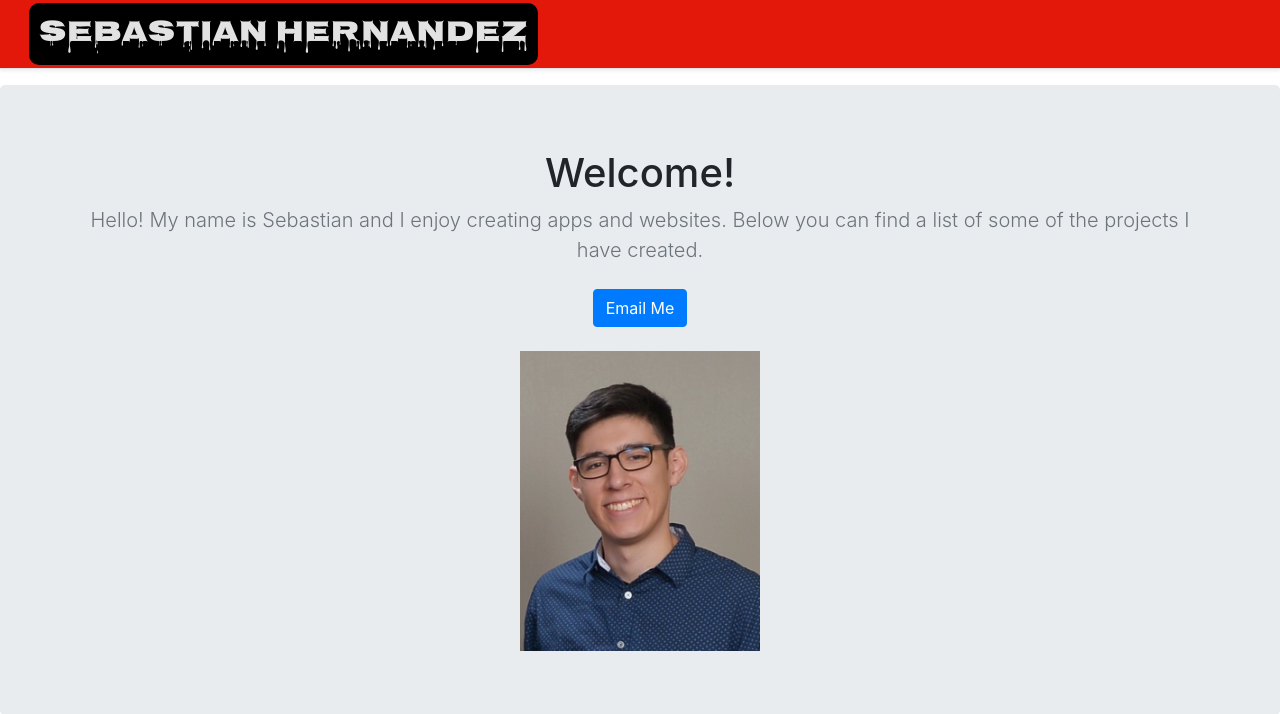
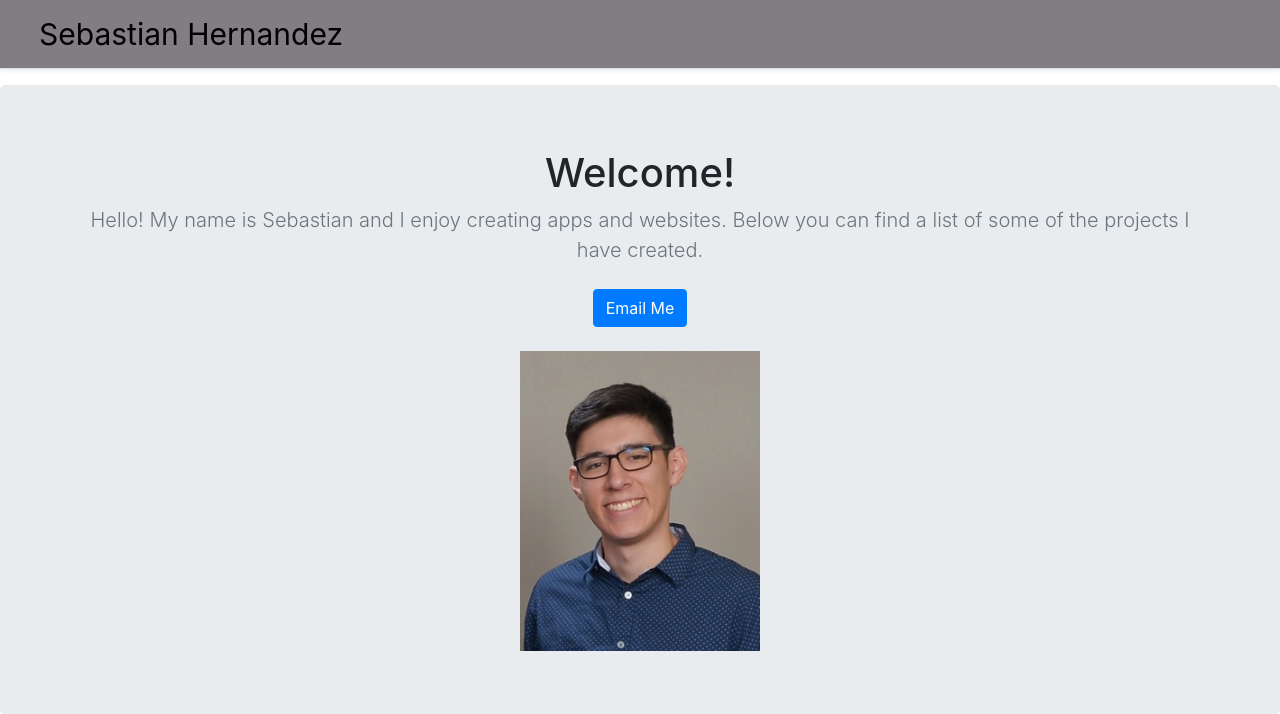
Before and after one commit to seabass189/PortfolioWebsite, a Django app: page / in a window 1280 px wide. Shown: the top 714 px of the page. Run offline with Django 3.2, Linux system fonts and the light colour scheme; data that the repository does not hold is empty; some libraries are stand-ins or nearby versions.

Commit message:
Collected static

```diff
--- a/static/css/base.css
+++ b/static/css/base.css
@@ -1,24 +1,30 @@
 /* base.html
 ================================================*/
 .base-box {
-  background: #E3170A;
+  background: #827D82;
 }
 .base-box a {
-  font-family: 'Abril Fatface', cursive;
-  background-color: black;
-  color: #E2E2E2; /* white grey */
+  color: black;
+  background-color: #C7C7C7;
   padding: 5px 10px;
   border-radius: 10px;
-  transition-duration: 0.5s;
+  transition-duration: 0.3s;
 }
 .base-box a:hover {
-  font-weight: bold;
-  text-decoration: none;
-  color: black;
-  background-color: white;
+  background-color: #A6A6A6;
 }
 .base-box h5 a {
-  font-family: 'Nosifer', cursive;
+  /* font-family: cursive; */
   font-size: 150%;
   margin: 0 5px;
+  color: black;
+  border-radius: 0px;
+  background-color: transparent;
 }
+.base-box h5 a:hover {
+  /* font-family: cursive; */
+  font-size: 150%;
+  margin: 0 5px;
+  color: #3F3F3C;
+  background-color: transparent;
+}
```
